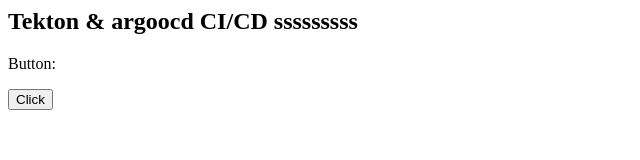
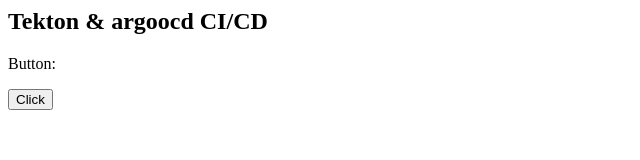
Before and after one commit to arunvel1988/appv1_docker, a plain HTML site: page index.html in a window 1280 px wide. Shown: the whole page, without its empty margins (0-640 px from the left). Drawn offline with Linux system fonts and the light colour scheme.

Commit message:
Update index.html

```diff
--- a/index.html
+++ b/index.html
@@ -1,6 +1,6 @@
 <html>
 <body>
-<h2> Tekton & argoocd CI/CD  sssssssss</h2>
+<h2> Tekton & argoocd CI/CD </h2>
 <p> Button:</p>
 <button>Click</button>
 </body>
```
